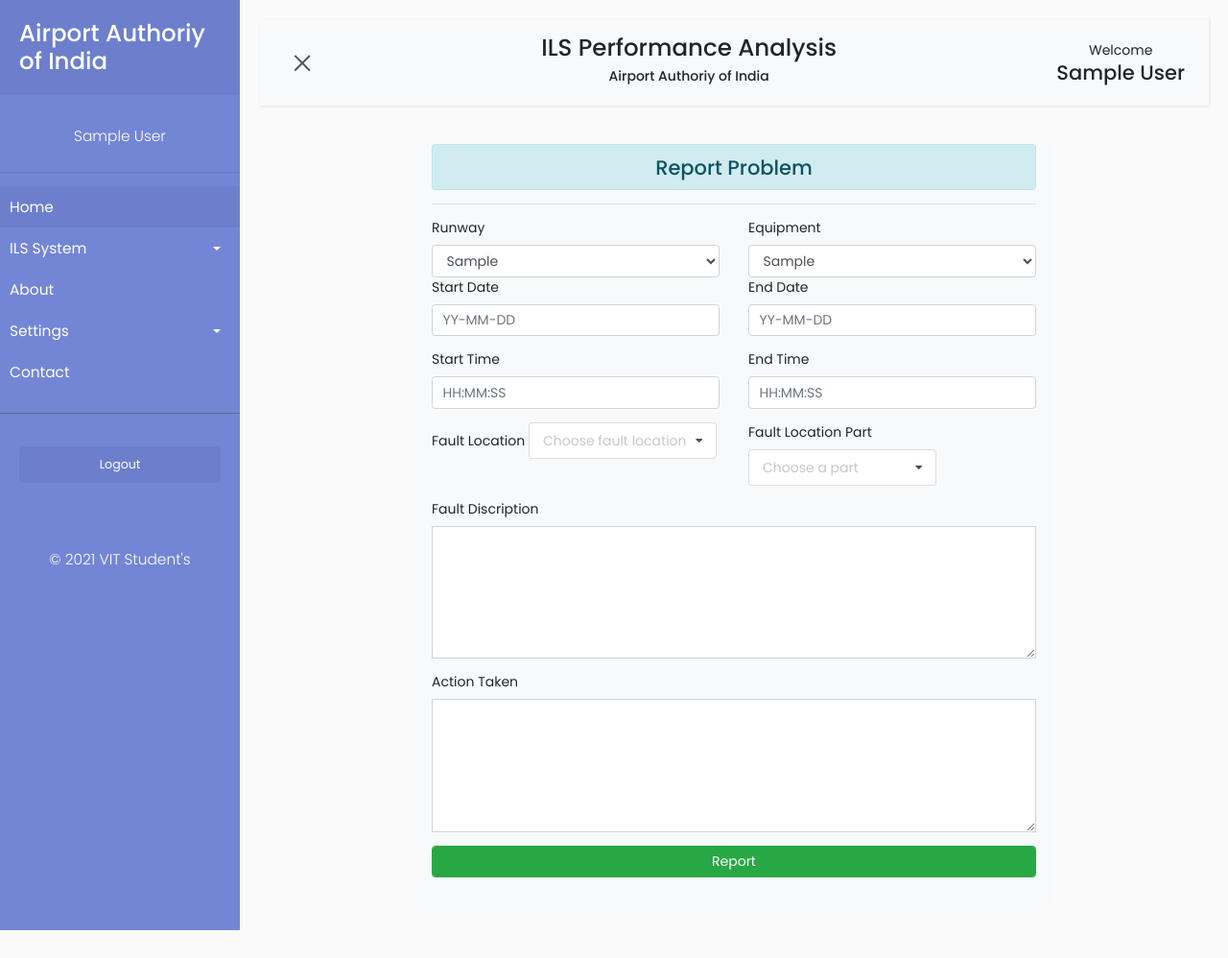
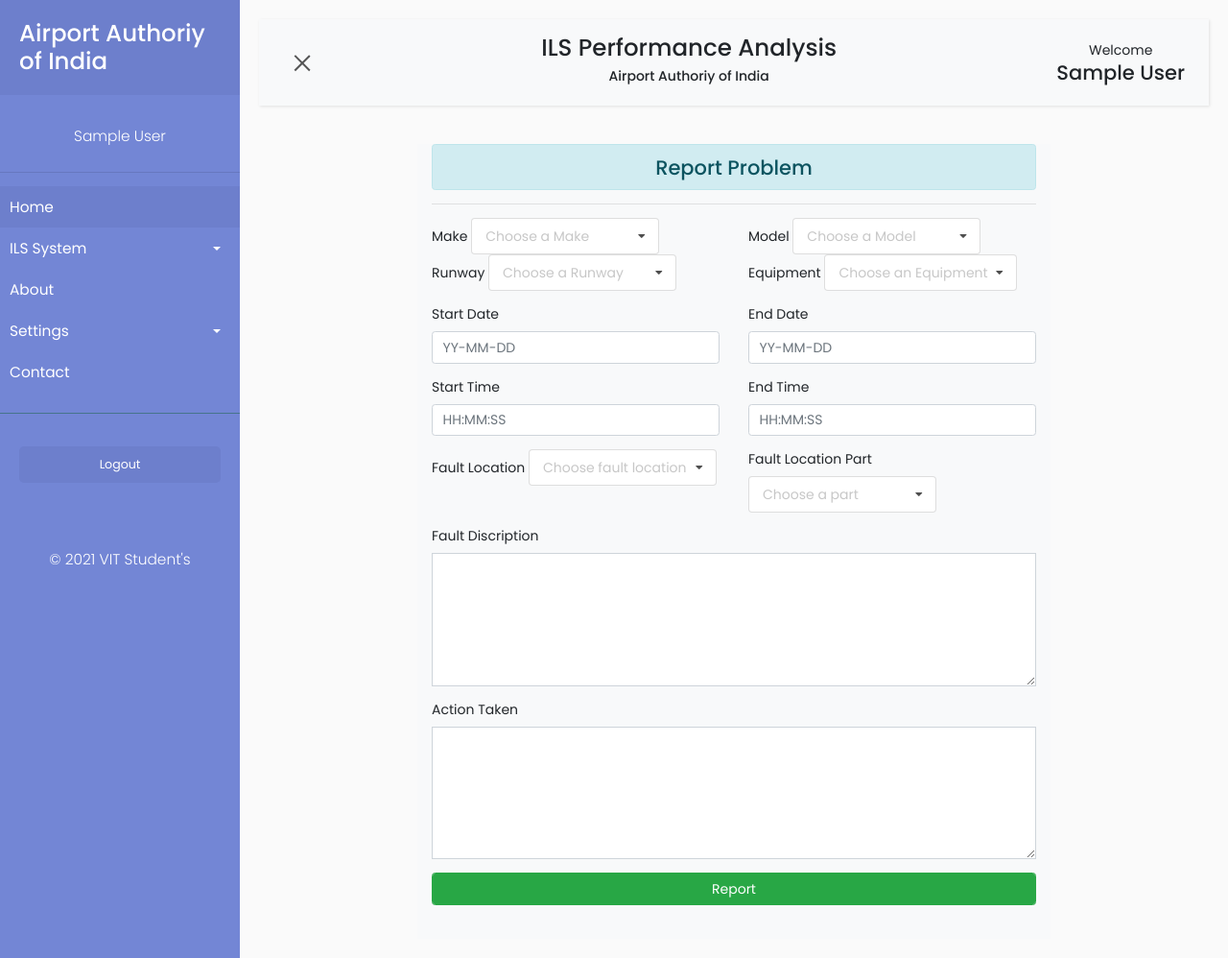
Before and after one commit to ZisanAalam/AirportProject, a Django app: page /ReportProblem/ in a window 1280 px wide. Shown: the whole page at 96% size. Before the commit the page ends 969 px from the top, so only its background shows below. Run offline with Django 3.2, Linux system fonts and the light colour scheme; the first user in the database is signed in; tables that the repository leaves empty hold one stand-in row (Sample ...); some libraries are stand-ins or nearby versions.

Commit message:
make-model-commit

```diff
--- a/account/admin.py
+++ b/account/admin.py
@@ -1,7 +1,7 @@
 from django.contrib import admin
 from django.contrib.auth.admin import UserAdmin as BaseUserAdmin
 from django.contrib.auth.models import User
-from .models import Runway, Equipment, FaultEntry, FaultLocation, Airport, MyUser, FaultLocationPart
+from .models import Runway, Equipment, FaultEntry, FaultLocation, Airport, MyUser, FaultLocationPart,Make,Model
 
 # Register your models here.
 
@@ -69,6 +69,8 @@ admin.site.register(Runway, RunwayAdmin)
 admin.site.register(Equipment)
 admin.site.register(Airport)
 admin.site.register(FaultLocationPart)
+admin.site.register(Make)
+admin.site.register(Model)
 
 
 @admin.register(FaultEntry)
--- a/account/models.py
+++ b/account/models.py
@@ -79,20 +79,35 @@ class MyUser(AbstractBaseUser, PermissionsMixin):
             img.thumbnail(output_size)
             img.save(self.image.path)
 
-
-class Equipment(models.Model):
-    equipment = models.CharField(max_length=20)
-
-    def __str__(self):
-        return self.equipment
-
-
 class Runway(models.Model):
     runway = models.CharField(max_length=20)
     airport = models.ForeignKey(Airport, on_delete=models.CASCADE)
 
     def __str__(self):
         return self.runway
+
+class Equipment(models.Model):
+    equipment = models.CharField(max_length=20)
+    def __str__(self):
+        return self.equipment
+
+
+class Make(models.Model):
+    name = models.CharField(max_length=50)
+    airport = models.ForeignKey(Airport, on_delete=models.CASCADE, default=None)
+    def __str__(self):
+        return self.name
+
+class Model(models.Model):
+    name = models.CharField(max_length=20)
+    make = models.ForeignKey(Make, on_delete=models.CASCADE)
+
+    def __str__(self):
+        return self.name
+
+
+
+
 
 
 class FaultLocation(models.Model):
--- a/account/static/account/js/navparameter/addfault.js
+++ b/account/static/account/js/navparameter/addfault.js
@@ -31,3 +31,26 @@ inputLocation.addEventListener('change',e=>{
         }
     })
 })
+
+const makesInput = document.getElementById('makes')
+
+const modeldatabox = document.getElementById('models-data-box')
+const modelText = document.getElementById('model-text')
+
+makesInput.addEventListener('change',e=>{
+    const makeId = e.target.value
+    modeldatabox.innerHTML = ""
+    modelText.textContent = "Choose a model"
+    modelText.classList.add("default")
+
+    const url = "{% url 'get_model' %}"
+
+    $.ajax({
+    url : url,
+    data : {"make_id":makeId},
+    success: function(data){
+        $("#models-data-box").html(data)
+    }
+    });
+
+});
--- a/account/templates/navparameter/addfault.html
+++ b/account/templates/navparameter/addfault.html
@@ -19,29 +19,69 @@
             <hr>
             <form action="" method="POST" class="">
                 {% csrf_token %}
+                <!--Makes and Model-->
+                <div class="row">
+                    <div class="col-sm-6">
+                        <label>Make</label>
+                        <div class="ui selection dropdown" id="makes">
+                            <input type="hidden" name="make">
+                            <i class="dropdown icon"></i>
+                            <div class="default text">Choose a Make</div>
+                            <div class="menu" id="makes-data-box">
+                                {% for make in makes %}
+                                    <div class="item" data-value="{{make.id}}">{{make.name}}</div>
+                                {% endfor %}
+                            </div>
+                        </div>
+                    </div>
+
+                    <div class="col-sm-6">
+                        <label>Model</label>
+                        <div class="ui selection dropdown" id="models">
+                            <input type="hidden" name="model">
+                            <i class="dropdown icon"></i>
+                            <div class="default text" id="model-text">Choose a Model</div>
+                            <div class="menu" id="models-data-box">
+
+                            </div>
+                        </div>
+                    </div>
+
+                </div>
                 <!--Equipment and Runway-->
                 <div class="row">
                     <div class="col-sm-6">
-                        <label>Runway</label>
-                        <select class="form-control" name="runway">
-                            {% for runway_obj in runways %}
-                                <option value="{{runway_obj.id}}">{{runway_obj.runway}}</option>
-                            {% endfor %}
-
-                        </select>
+                        <div class="form-group">
+                            <label>Runway</label>
+                            <div class="ui selection dropdown" id="runways">
+                                <input type="hidden" name="runway">
+                                <i class="dropdown icon"></i>
+                                <div class="default text">Choose a Runway</div>
+                                <div class="menu" id="runway-data-box">
+                                    {% for runway in runways %}
+                                        <div class="item" data-value="{{runway.id}}">{{runway.runway}}</div>
+                                    {% endfor %}
+                                </div>
+                            </div>
+                        </div>
                     </div>
 
                     <div class="col-sm-6">
                         <label>Equipment</label>
-                        <select class="form-control" name="equipment">
-                            {% for equipment_obj in equipments %}
-                                <option value="{{equipment_obj.id}}">{{equipment_obj.equipment}}</option>
-                            {% endfor %}
-
-                        </select>
+                        <div class="ui selection dropdown" id="equipments">
+                            <input type="hidden" name="equipment">
+                            <i class="dropdown icon"></i>
+                            <div class="default text">Choose an Equipment</div>
+                            <div class="menu" id="equipment-data-box">
+                                {% for equipment in equipments %}
+                                    <div class="item" data-value="{{equipment.id}}">{{equipment.equipment}}</div>
+                                {% endfor %}
+                            </div>
+                        </div>
                     </div>
 
                 </div>
+
                 <!--Start Date and End Date-->
                 <div class="row">
                     <div class="col-sm-6">
--- /dev/null
+++ b/account/templates/navparameter/models.html
@@ -0,0 +1,3 @@
+{% for model in models %}
+    <div class="item" data-value="{{model.id}}">{{model.name}}</div>
+{% endfor %}
--- a/account/urls.py
+++ b/account/urls.py
@@ -23,7 +23,6 @@ urlpatterns = [
     path('addrunway/', views.runway.add_runway, name='addrunway'),
     path('deleterunway/<int:id>', views.runway.delete_runway, name='deleterunway'),
 
-
     path('reset_password/',
          auth_views.PasswordResetView.as_view(
              template_name="account/password_reset.html", form_class=UserPasswordResetForm),
@@ -47,7 +46,8 @@ urlpatterns = [
 
     path('ReportProblem/', unauthenticated_user(views.problem.AddFaultView.as_view()),
          name='addfault'),
-     path('ReportProblem/loactionpart-json/<str:location>/', views.problem.get_location_parts, name='loactionpart-json'),
+    path('ReportProblem/loactionpart-json/<str:location>/', views.problem.get_location_parts, name='loactionpart-json'),
+    path('ReportProblem/get_model/',views.problem.get_model, name='get_model'),
     path('updatefault/<int:id>',
          unauthenticated_user(views.problem.updatefault), name='updatefault'),
     path('deletefault/<int:id>',
--- a/account/views/problem.py
+++ b/account/views/problem.py
@@ -1,7 +1,7 @@
 from django.http.response import JsonResponse
 from django.shortcuts import render,redirect
 from django.views.generic.base import  TemplateView
-from account.models import Equipment,Runway,FaultLocation,FaultEntry,FaultLocationPart
+from account.models import Equipment,Runway,FaultLocation,FaultEntry,FaultLocationPart,Model,Make
 from account.decorators import unauthenticated_user
 from account.forms import FaultEntryForm
 
@@ -11,21 +11,17 @@ class ViewFault(TemplateView):
     def get_context_data(self, **kwargs):
         context = super().get_context_data(**kwargs)
         fm = FaultEntryForm()
-        if not self.request.user.is_superuser:
-            data = FaultEntry.objects.filter(
-                runway__in=Runway.objects.filter(airport=self.request.user.airport))
-            equipments = Equipment.objects.all()
-            runways = Runway.objects.filter(airport=self.request.user.airport)
-            locations = FaultLocation.objects.filter(
-                airport=self.request.user.airport)
-        else:
-            data = FaultEntry.objects.all()
-            equipments = Equipment.objects.all()
-            runways = Runway.objects.all()
-            locations = FaultLocation.objects.all()
+
+        data = FaultEntry.objects.filter(
+            runway__in=Runway.objects.filter(airport=self.request.user.airport))
+        equipments = Equipment.objects.all()
+        runways = Runway.objects.filter(airport=self.request.user.airport)
+        locations = FaultLocation.objects.filter(
+            airport=self.request.user.airport)
+        makes = Make.objects.filter(airport=self.request.user.airport)
 
         context = {'form': fm, 'fault': data, 'equipments': equipments,
-                   'runways': runways, 'locations': locations}
+                   'runways': runways, 'locations': locations,'makes':makes}
         return context
 
 class AddFaultView(TemplateView):
@@ -105,3 +101,11 @@ def get_location_parts(request,*args, **kwargs):
     selected_location = kwargs.get('location')
     obj_models = list(FaultLocationPart.objects.filter(faultlocation__location=selected_location).values())
     return JsonResponse({'data':obj_models})
+
+@unauthenticated_user
+def get_model(request):
+    make_id = request.GET.get('make_id')
+    print(make_id)
+    md = Model.objects.filter(make_id = make_id)
+
+    return render(request,'navparamenter/model.html',{'models':md})
```
